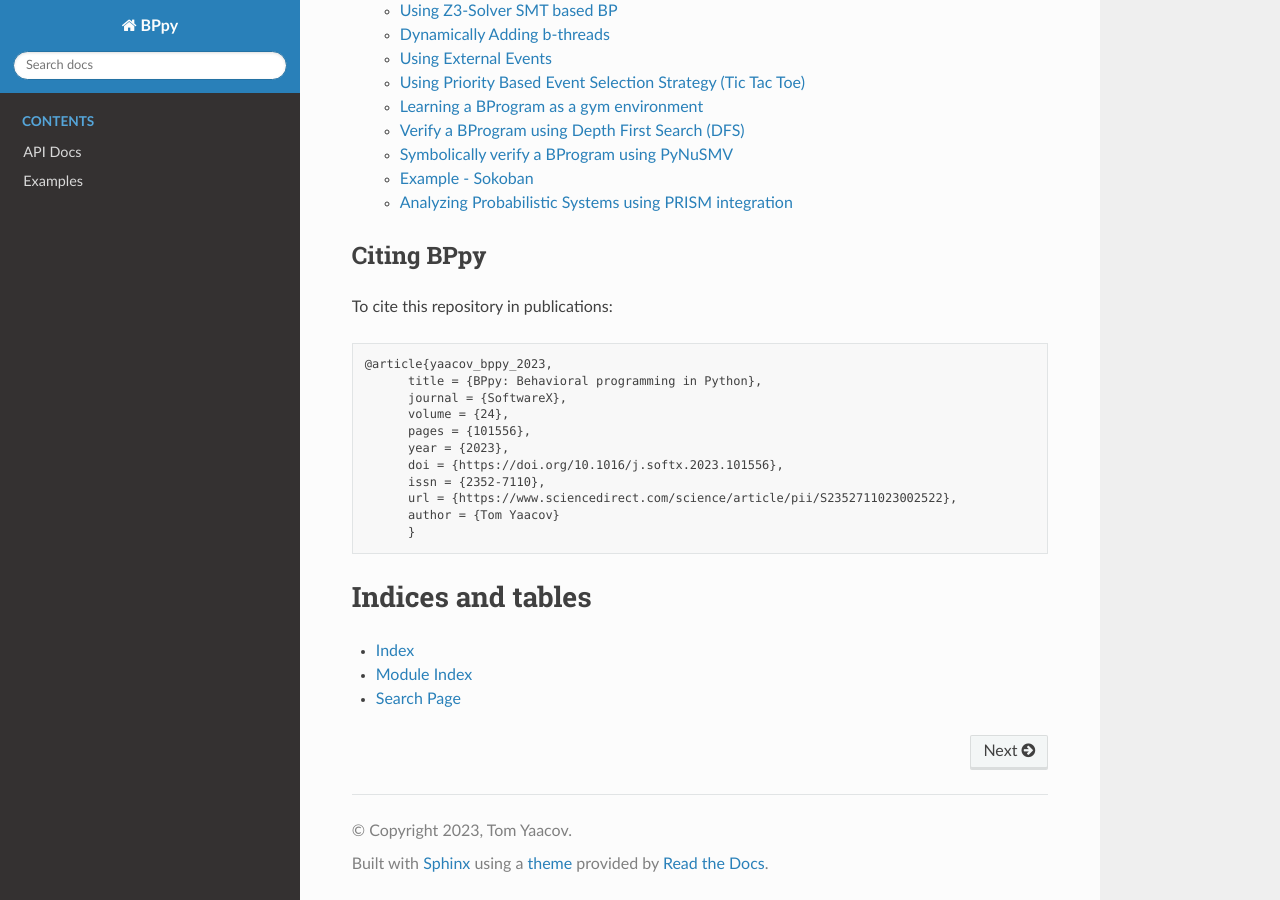
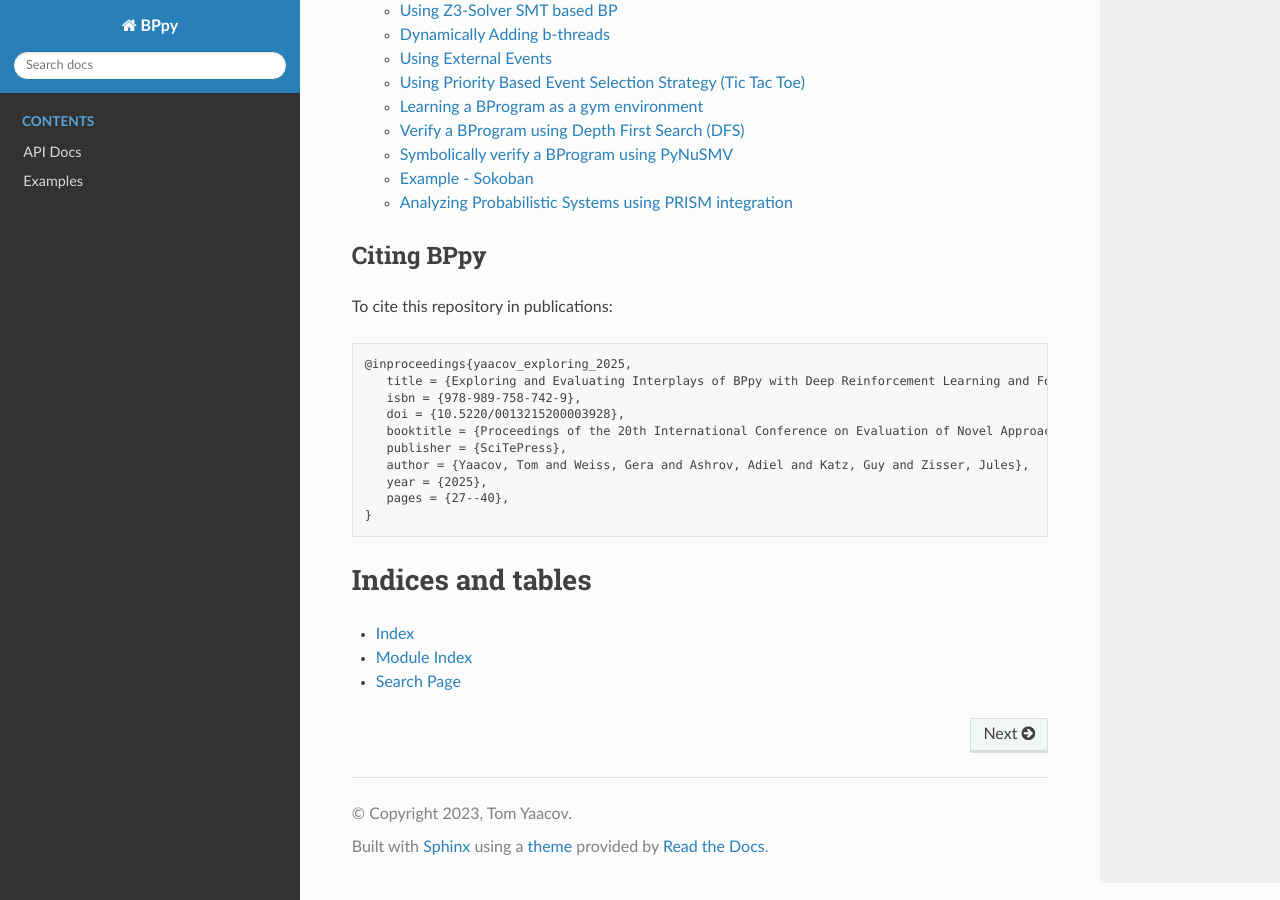
Before and after one commit to bThink-BGU/BPpy, a Sphinx documentation site: the page built from docs/index.rst, in a window 1280 px wide and 900 px high, scrolled down 1051 px. Built offline with Sphinx 7.4.7 and the Read the Docs theme 3.1.0, drawn with Linux system fonts in a browser that asks for light colours.

Commit message:
updating docs

```diff
--- a/docs/index.rst
+++ b/docs/index.rst
@@ -56,17 +56,16 @@ To cite this repository in publications:
 
 .. code-block:: none
 
-   @article{yaacov_bppy_2023,
-         title = {BPpy: Behavioral programming in Python},
-         journal = {SoftwareX},
-         volume = {24},
-         pages = {101556},
-         year = {2023},
-         doi = {https://doi.org/10.1016/j.softx.2023.101556},
-         issn = {2352-7110},
-         url = {https://www.sciencedirect.com/science/article/pii/S2352711023002522},
-         author = {Tom Yaacov}
-         }
+   @inproceedings{yaacov_exploring_2025,
+      title = {Exploring and Evaluating Interplays of BPpy with Deep Reinforcement Learning and Formal Methods},
+      isbn = {978-989-758-742-9},
+      doi = {10.5220/0013215200003928},
+      booktitle = {Proceedings of the 20th International Conference on Evaluation of Novel Approaches to Software Engineering},
+      publisher = {SciTePress},
+      author = {Yaacov, Tom and Weiss, Gera and Ashrov, Adiel and Katz, Guy and Zisser, Jules},
+      year = {2025},
+      pages = {27--40},
+   }
 
 Indices and tables
 ==================
```
